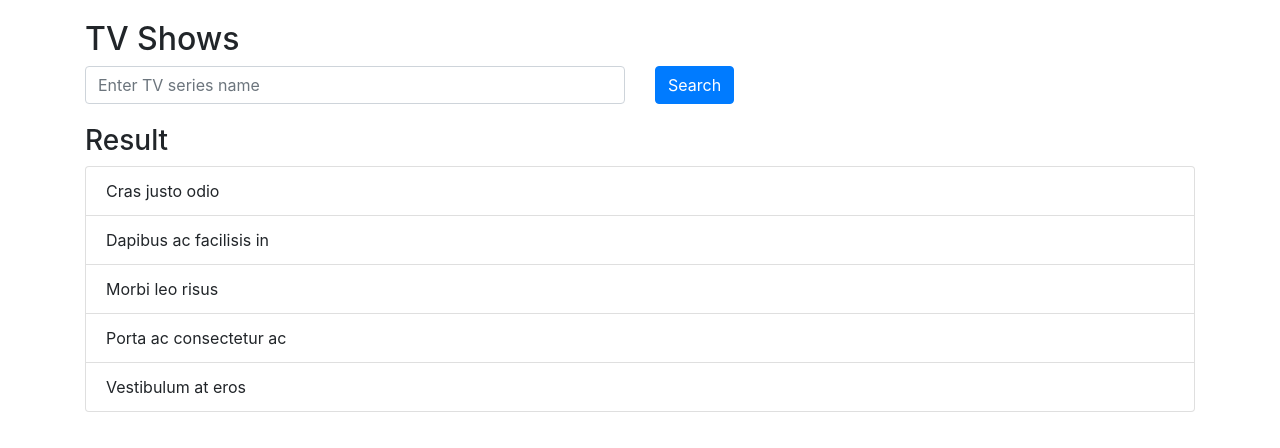
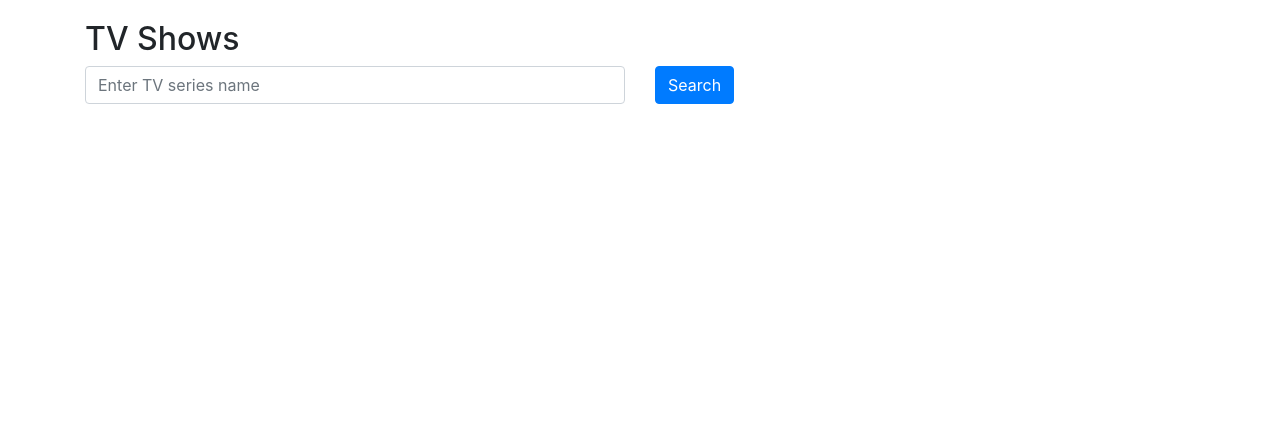
Before and after one commit to edwinbbu/tv-maze, a React (Create React App) app: page / in a window 1280 px wide. Shown: the top 448 px of the page. Built offline with nearby package versions, Linux system fonts and the light colour scheme.

Commit message:
show details api added

```diff
--- a/package.json
+++ b/package.json
@@ -3,6 +3,7 @@
   "version": "0.1.0",
   "private": true,
   "dependencies": {
+    "axios": "^0.18.0",
     "bootstrap": "^4.3.1",
     "react": "^16.8.6",
     "react-bootstrap": "^1.0.0-beta.8",
--- a/src/components/Home.js
+++ b/src/components/Home.js
@@ -1,19 +1,23 @@
 import React, { Component } from 'react';
-import { Form, Row, Col, Button, ListGroup } from 'react-bootstrap';
-
+import { Form, Row, Col, Button } from 'react-bootstrap';
+import ResultList from './ResultList';
+import getShow from '../helpers/getShow';
 class Home extends Component {
     constructor() {
         super();
         this.state = {
-            show: null
+            show: null,
+            showDetails: null
         }
     }
-    handleSubmit = (e) => {
+    handleSubmit = async (e) => {
         e.preventDefault();
-        console.log("show:", e.target.show.value);
-        this.setState({ show: e.target.value });
+        const input = e.target.show.value;
+        this.setState({ show: input });
         let element = e.target.show;
         element.value = "";
+        const showDetails = await getShow(input);
+        this.setState({ show: input, showDetails: showDetails.data })
     }
     render() {
         return (
@@ -31,15 +35,7 @@ class Home extends Component {
                         </Col>
                     </Row>
                 </Form>
-
-                <h3 style={{ marginTop: "20px" }}>Result</h3>
-                <ListGroup>
-                    <ListGroup.Item>Cras justo odio</ListGroup.Item>
-                    <ListGroup.Item>Dapibus ac facilisis in</ListGroup.Item>
-                    <ListGroup.Item>Morbi leo risus</ListGroup.Item>
-                    <ListGroup.Item>Porta ac consectetur ac</ListGroup.Item>
-                    <ListGroup.Item>Vestibulum at eros</ListGroup.Item>
-                </ListGroup>
+                {this.state.showDetails && <ResultList showList={this.state.showDetails} />}
             </div>
         );
     }
--- /dev/null
+++ b/src/components/ResultList.js
@@ -0,0 +1,18 @@
+import React, { Component } from 'react'
+import { ListGroup } from 'react-bootstrap'
+export default class ResultList extends Component {
+    render() {
+        const { showList } = this.props;
+        return (
+            <div>
+                <h3 style={{ marginTop: "20px" }}>Result</h3>
+                <ListGroup>
+                    {showList.map((showDetails) => {
+                        return (<ListGroup.Item key={showDetails.show.id}>{showDetails.show.name}</ListGroup.Item>)
+                    })}
+
+                </ListGroup>
+            </div>
+        )
+    }
+}
--- /dev/null
+++ b/src/helpers/getShow.js
@@ -0,0 +1,7 @@
+import axios from 'axios';
+
+const getShow = async (showname) => {
+    return await axios.get(`http://api.tvmaze.com/search/shows?q=${showname}`);
+}
+
+export default getShow;
```
Also changed, not shown: 1 other file (tests, documents, lock files or other folders).
